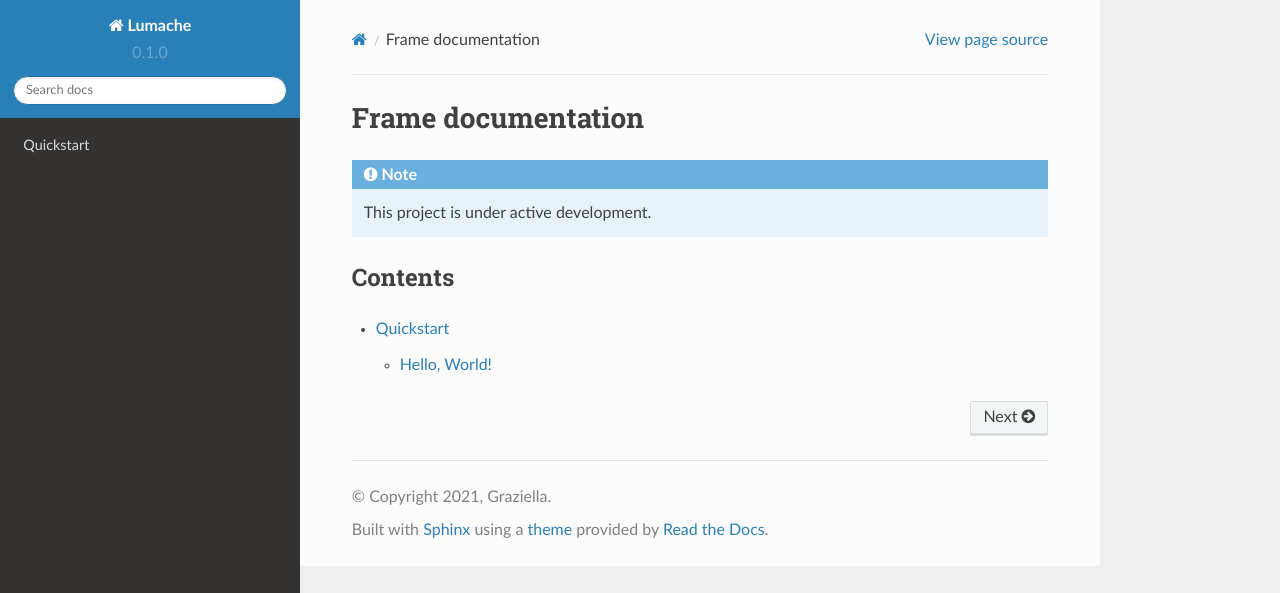
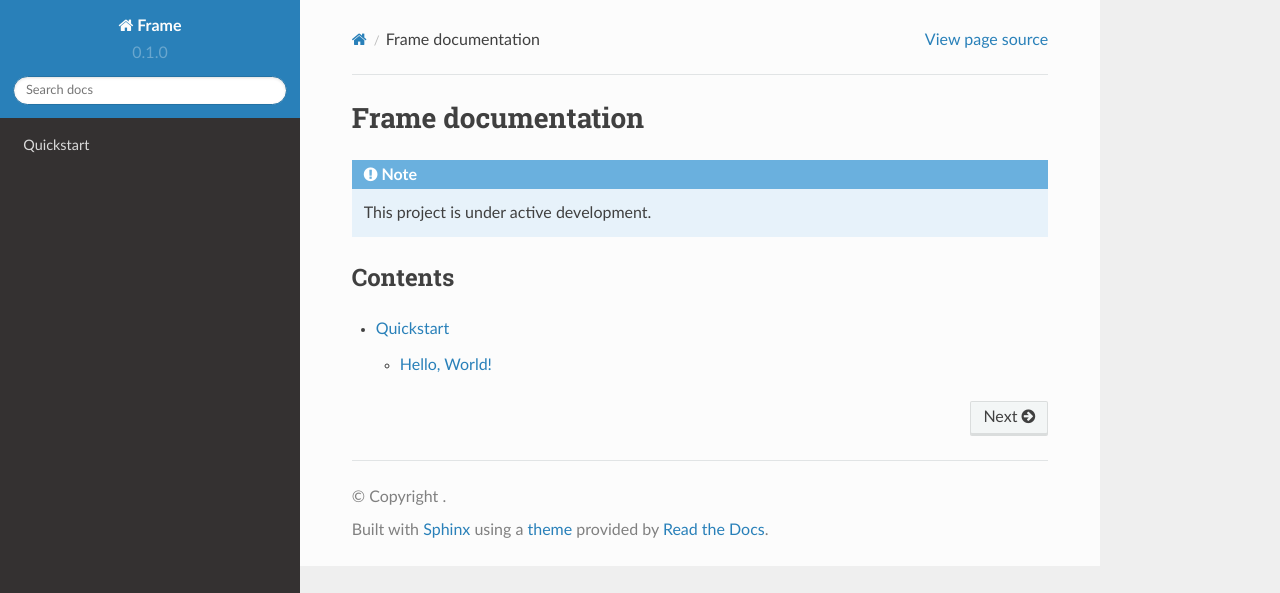
Before and after one commit to kristjan-vool/frame-docs, a Sphinx documentation site: the page built from docs/source/index.rst, in a window 1280 px wide. Shown: the top 593 px of the page. Built offline with Sphinx 7.4.7 and the Read the Docs theme 2.0.0, drawn with Linux system fonts in a browser that asks for light colours; pages that are not in the unit, such as notebooks, are missing from menus.

Commit message:
Update conf.py

```diff
--- a/docs/source/conf.py
+++ b/docs/source/conf.py
@@ -2,9 +2,9 @@
 
 # -- Project information
 
-project = 'Lumache'
-copyright = '2021, Graziella'
-author = 'Graziella'
+project = 'Frame'
+copyright = ''
+author = 'Kristjan Vool'
 
 release = '0.1'
 version = '0.1.0'
```
